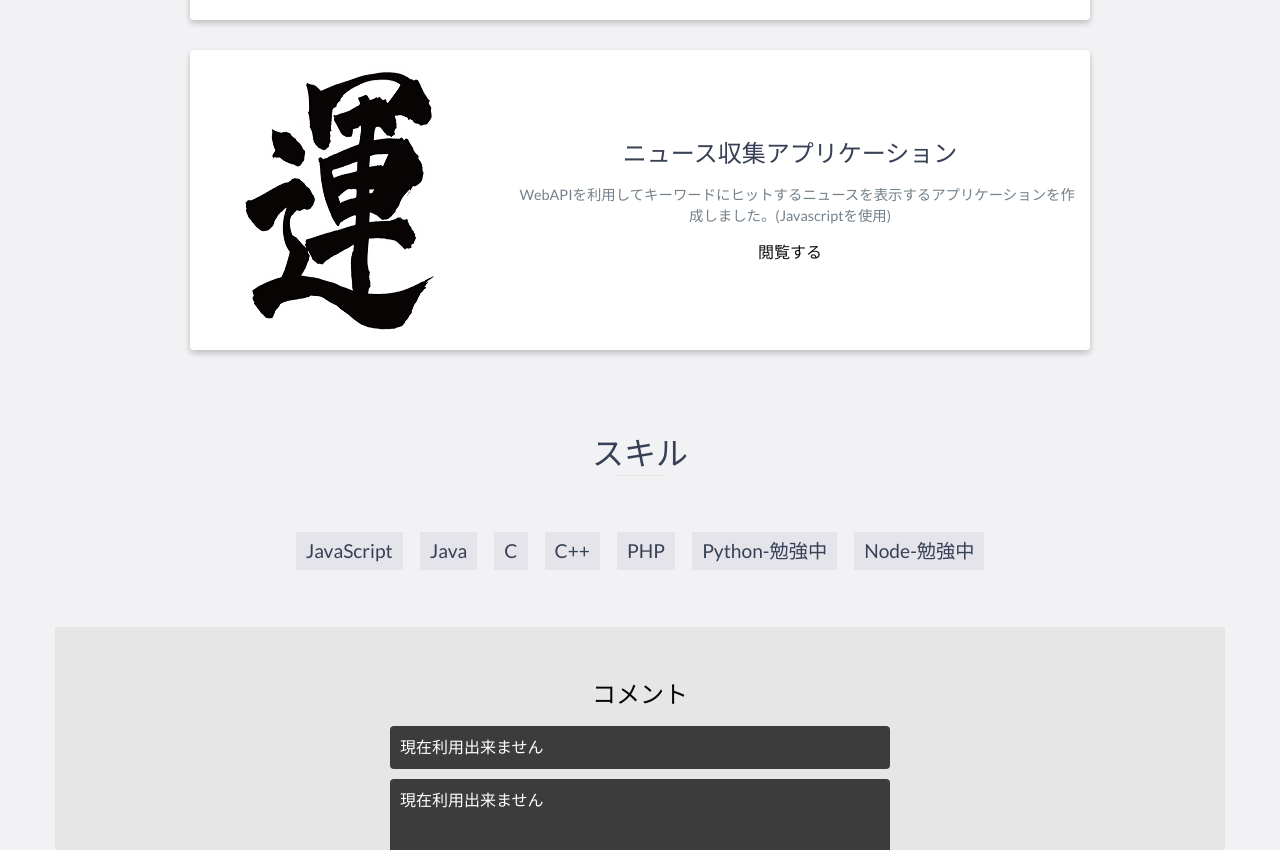
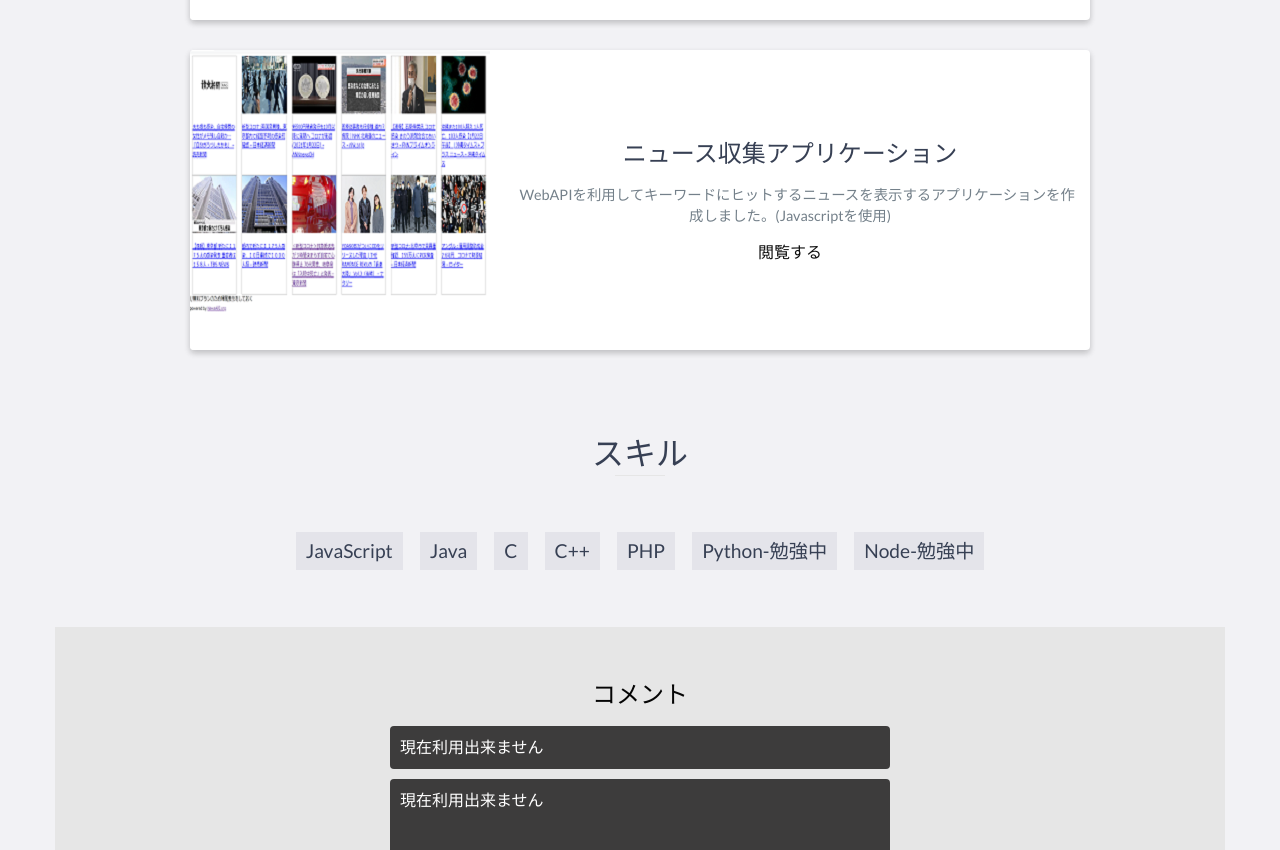
Before and after one commit to rikuri1118/portfoliorikuri.io, a plain HTML site: page index.html in a window 1280 px wide. Shown: the part 3533-4383 px from the top of the page. Drawn offline with nearby package versions, Linux system fonts and the light colour scheme.

```diff
--- a/index.html
+++ b/index.html
@@ -186,7 +186,7 @@
                 <!-- End .project -->
                 <div class="project shadow-large">
                     <div class="project-image">
-                        <img src="images/project3.jpg" />
+                        <img src="images/project4.jpg" />
                     </div>
                     <!-- End .project-image -->
                     <div class="project-info">
```
Also changed, not shown: images/project4.jpg (added).
